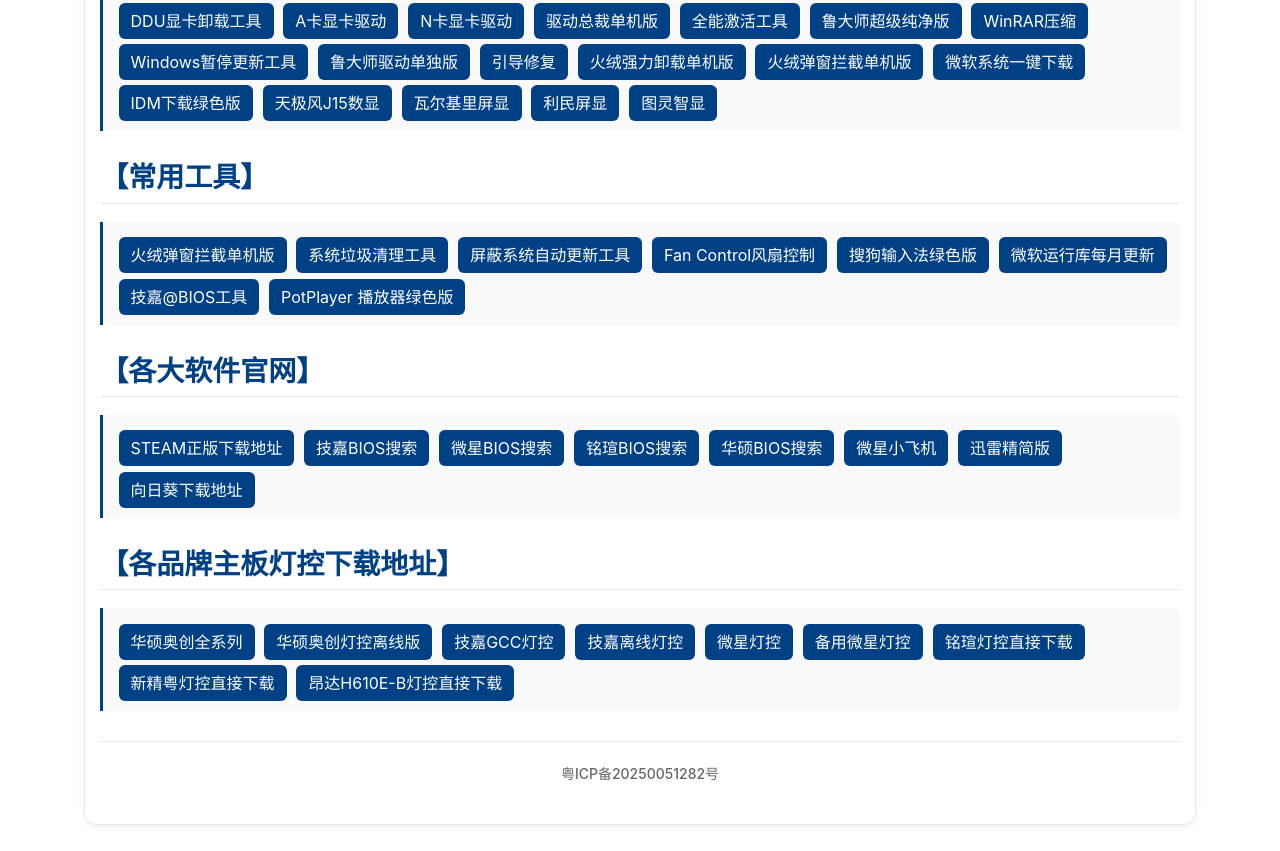
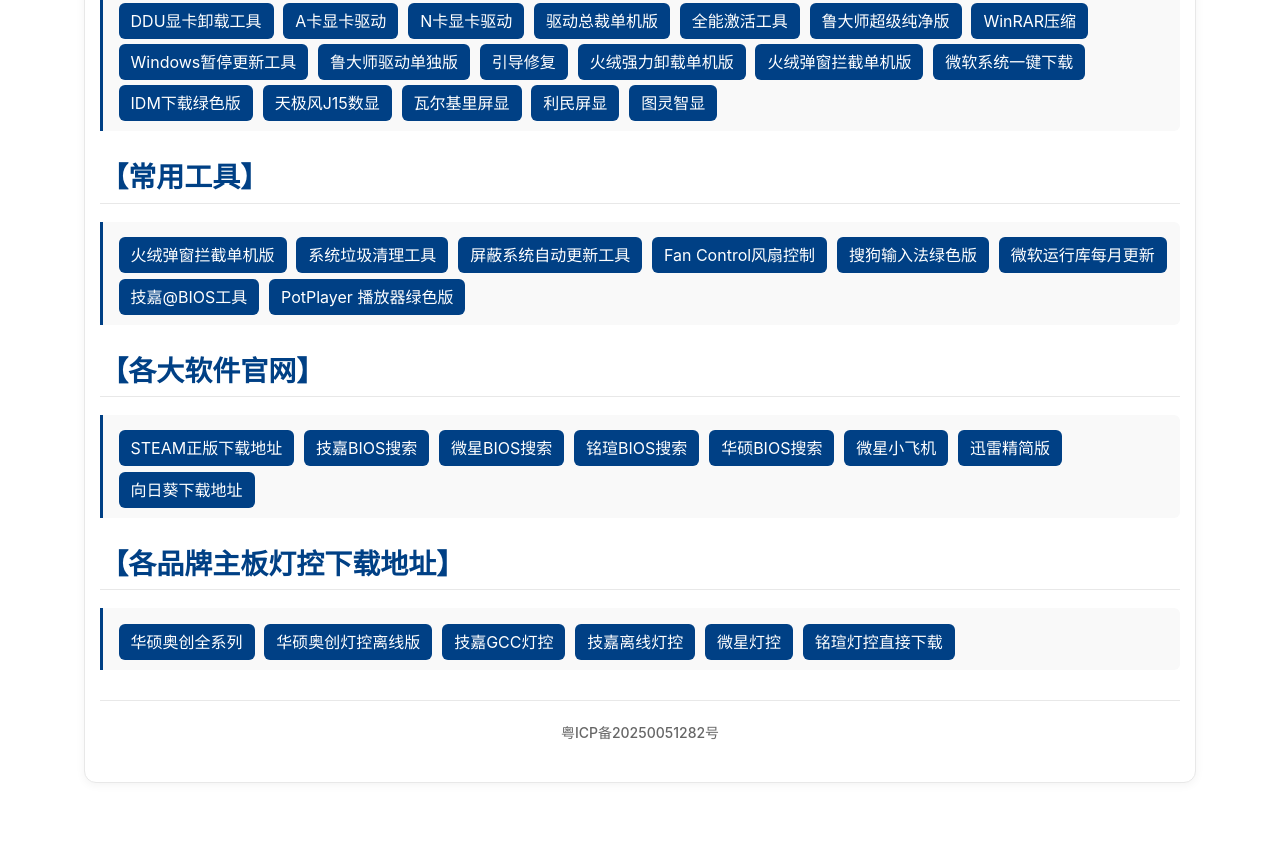
Before and after one commit to HanChengX/HanChengX.github.io, a plain HTML site: page index.html in a window 1280 px wide. Shown: the part 504-1355 px from the top of the page. After the commit the page ends 1313 px from the top, so only its background shows below. Drawn offline with nearby package versions, Linux system fonts and the light colour scheme.

Commit message:
Update index.html

```diff
--- a/index.html
+++ b/index.html
@@ -342,10 +342,7 @@
                     <a target="_blank" href="https://www.gigabyte.cn/Consumer/Software/GIGABYTE-Control-Center/" class="btn-item">技嘉GCC灯控</a>
                     <a target="_blank" href="https://download.gigabyte.cn/FileList/Utility/RGB_Fusion_B24.1202.1.zip?v=460aabcb21812ca4b35bee3c1333d4a1" class="btn-item">技嘉离线灯控</a>
                     <a target="_blank" href="https://www.msi.com/Landing/MSI-Center" class="btn-item">微星灯控</a>
-                    <a target="_blank" href="https://wwwk.qyshare.com:2999/s/imv4wv" class="btn-item">备用微星灯控</a>
                     <a target="_blank" href="https://download.maxsun.com.cn:8443/mb/driver/MAXSUN_Software/RGB/MAXSUN_RGB.zip" class="btn-item">铭瑄灯控直接下载</a>
-                    <a target="_blank" href="https://jginyue.com.cn/public/upload/JGinYueRGB(beta)1.4.6.exe" class="btn-item">新精粤灯控直接下载</a>
-                    <a target="_blank" href="http://dl.onda.cn/2025/DRIVER/ONDARGB-INSTALLER-2.0.5-OFFLINE-GPIO.ZIP" class="btn-item">昂达H610E-B灯控直接下载</a>
                 </div>
 
                 <!-- 备案信息 -->
```
